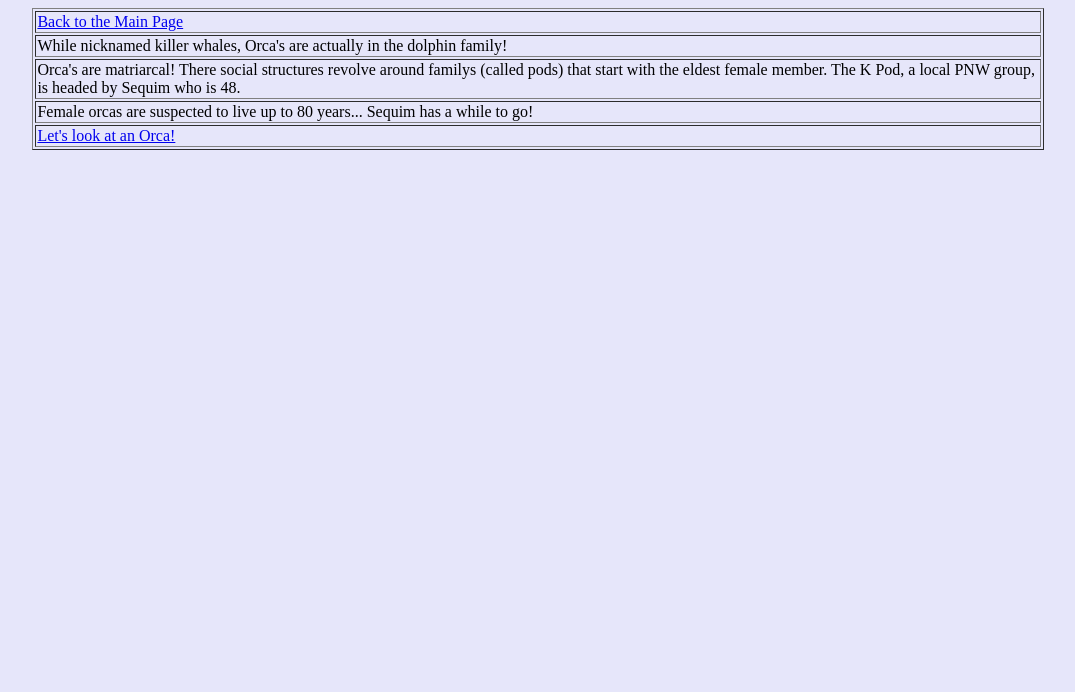
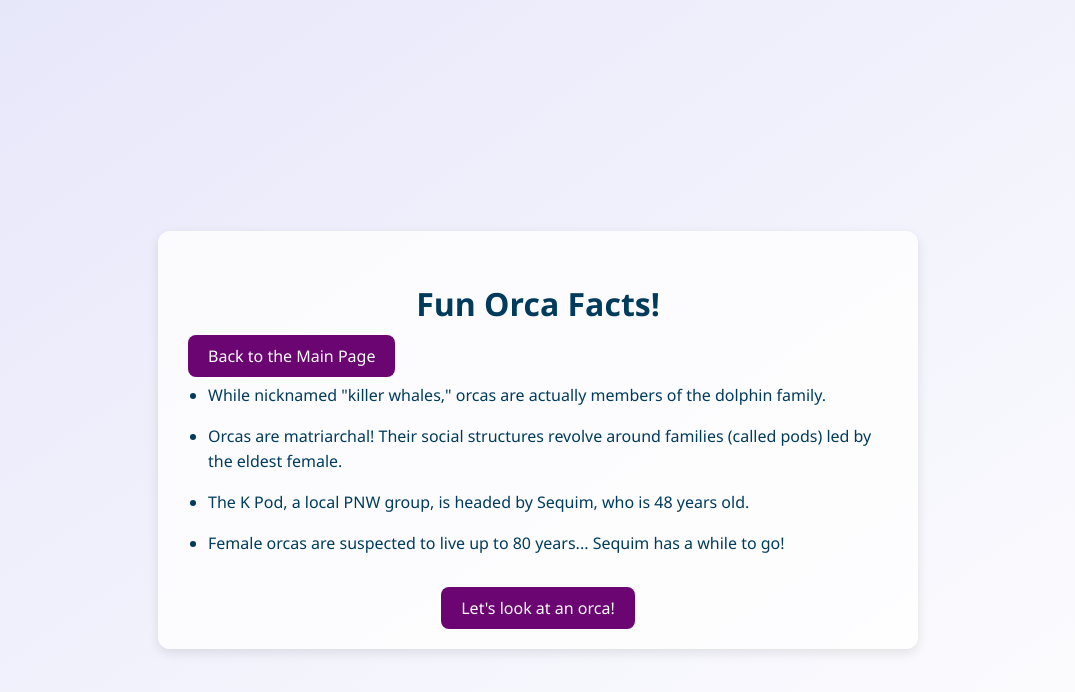
Before and after one commit to MorganAnder/First-Website, a plain HTML site: page spike.html in a window 1280 px wide. Shown: the whole page, without its empty margins (102-1177 px from the left). Drawn offline with Linux system fonts and the light colour scheme.

Commit message:
Update spike.html

```diff
--- a/spike.html
+++ b/spike.html
@@ -1,39 +1,83 @@
-<html>
-    <head>
-        <title>
-                Fun Orca facts!
-        </title>
-        <link rel="stylesheet" href="styles.css"
-    </head>
-    <body bgcolor="lavender">
-        <center>
-        <table border= "1", width="80%"
-        <tr>
-            <td>
-                <a href=index.html> Back to the Main Page</a>
-            </td>
-        </tr>
-            <tr>
-                <td>
-                While nicknamed killer whales, Orca's are actually in the dolphin family!
-                </td>
-            </tr>
-            <tr>
-                <td>
-                  Orca's are matriarcal! There social structures revolve around familys (called pods) that start with the eldest female member. The K Pod, a local PNW group, is headed by Sequim who is 48.
-                </td>
-            </tr>
-            <tr>
-                <td>
-                Female orcas are suspected to live up to 80 years... Sequim has a while to go!
-                </td>
-            </tr>
-            <tr>
-                <td>
-                <a href="test.html">Let's look at an Orca!</a>
-                </td>
-            </tr>
-        </table>
-        </center>
-    </body>
+<!DOCTYPE html>
+<html lang="en">
+<head>
+    <meta charset="UTF-8">
+    <title>Fun Orca Facts!</title>
+    <style>
+        body {
+            font-family: 'Segoe UI', Tahoma, Geneva, Verdana, sans-serif;
+            background: linear-gradient(to bottom right, lavender, #ffffff);
+            color: #003b5c;
+            margin: 0;
+            padding: 40px;
+            display: flex;
+            justify-content: center;
+            align-items: center;
+            min-height: 100vh;
+        }
+
+        .container {
+            background-color: #ffffffcc;
+            border-radius: 12px;
+            padding: 30px;
+            max-width: 700px;
+            box-shadow: 0 4px 12px rgba(0, 0, 0, 0.1);
+            text-align: left;
+        }
+
+        h1 {
+            text-align: center;
+            font-size: 2em;
+            margin-bottom: 20px;
+        }
+
+        ul {
+            list-style-type: disc;
+            padding-left: 20px;
+        }
+
+        li {
+            margin-bottom: 15px;
+            line-height: 1.6;
+        }
+
+        .nav-link {
+            display: inline-block;
+            margin-top: 25px;
+            text-align: center;
+            width: 100%;
+        }
+
+        a {
+            padding: 10px 20px;
+            text-decoration: none;
+            color: #ffffff;
+            background-color: #6a0572;
+            border-radius: 8px;
+            transition: background-color 0.3s;
+        }
+
+        a:hover {
+            background-color: #4a0253;
+        }
+    </style>
+</head>
+<body>
+    <div class="container">
+        <h1>Fun Orca Facts!</h1>
+
+        <p><a href="index.html">Back to the Main Page</a></p>
+
+        <ul>
+            <li>While nicknamed "killer whales," orcas are actually members of the dolphin family.</li>
+            <li>Orcas are matriarchal! Their social structures revolve around families (called pods) led by the eldest female.</li>
+            <li>The K Pod, a local PNW group, is headed by Sequim, who is 48 years old.</li>
+            <li>Female orcas are suspected to live up to 80 years... Sequim has a while to go!</li>
+        </ul>
+
+        <div class="nav-link">
+            <a href="test.html">Let's look at an orca!</a>
+        </div>
+    </div>
+</body>
 </html>
```
